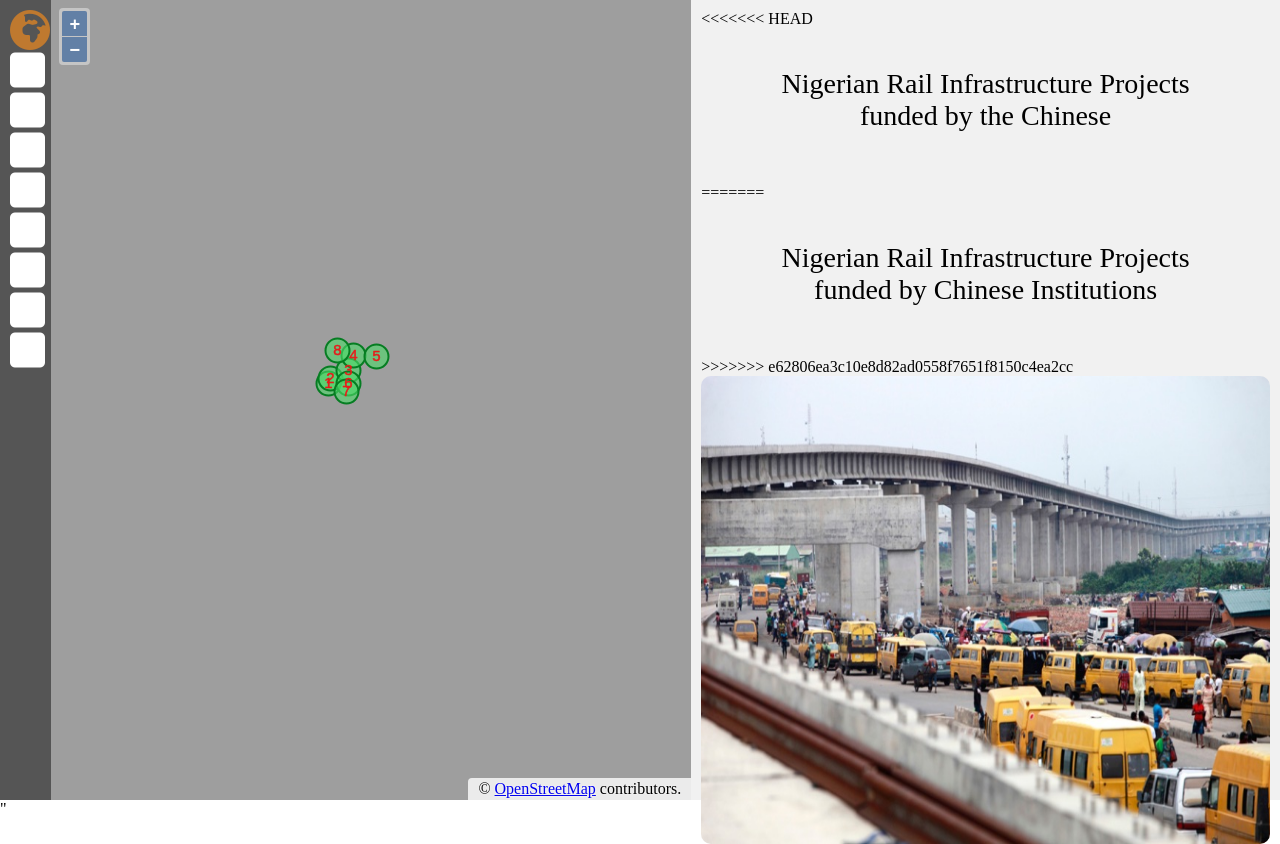
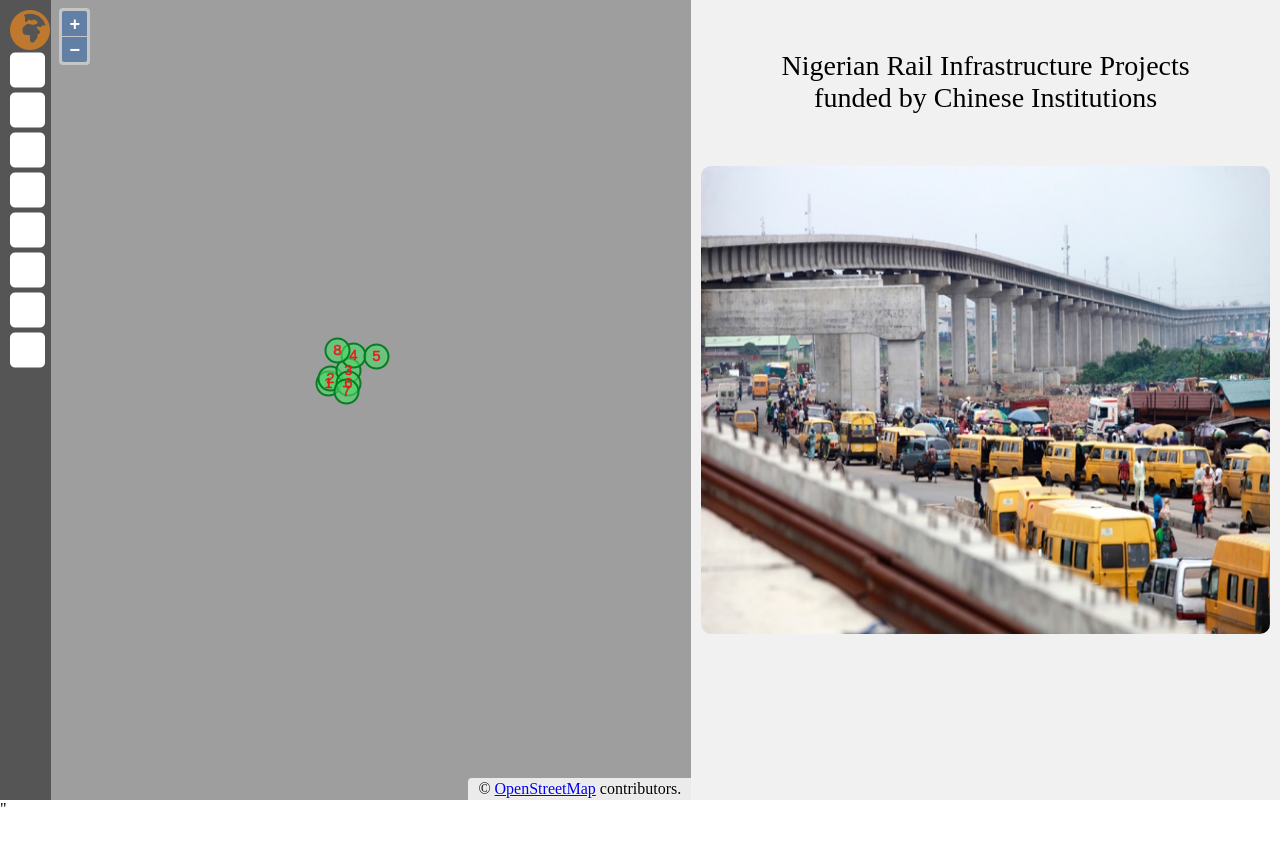
Before and after one commit to MMoronto/New-Silk-Road, a plain HTML site: page index.html in a window 1280 px wide. After the commit the page ends 818 px from the top, so only its background shows below. Drawn offline with Linux system fonts and the light colour scheme.

Commit message:
edit index.html  title

```diff
--- a/index.html
+++ b/index.html
@@ -29,11 +29,7 @@
 
         <div class="grid-3">
             <div class="column-menu" id='menu-information'>
-<<<<<<< HEAD
-                <p id='projectname'>Nigerian Rail Infrastructure Projects funded by the Chinese</p>
-=======
                 <p id='projectname'>Nigerian Rail Infrastructure Projects funded by Chinese Institutions</p>
->>>>>>> e62806ea3c10e8d82ad0558f7651f8150c4ea2cc
                 <img id='projectimage' src="./data/Projectimages/Home_Image.jpg" alt="Home-Image">
             </div>
         </div>
```
